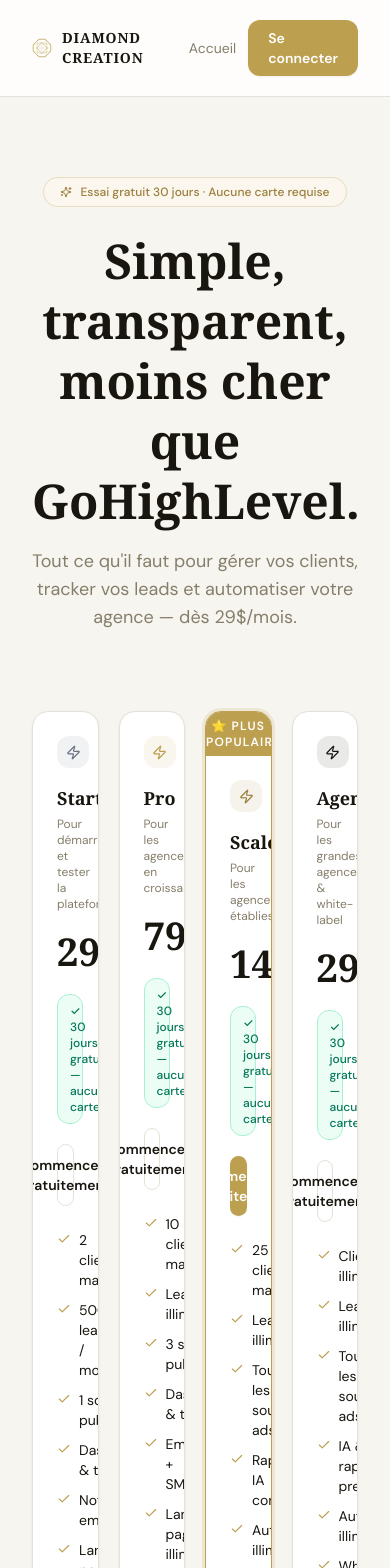
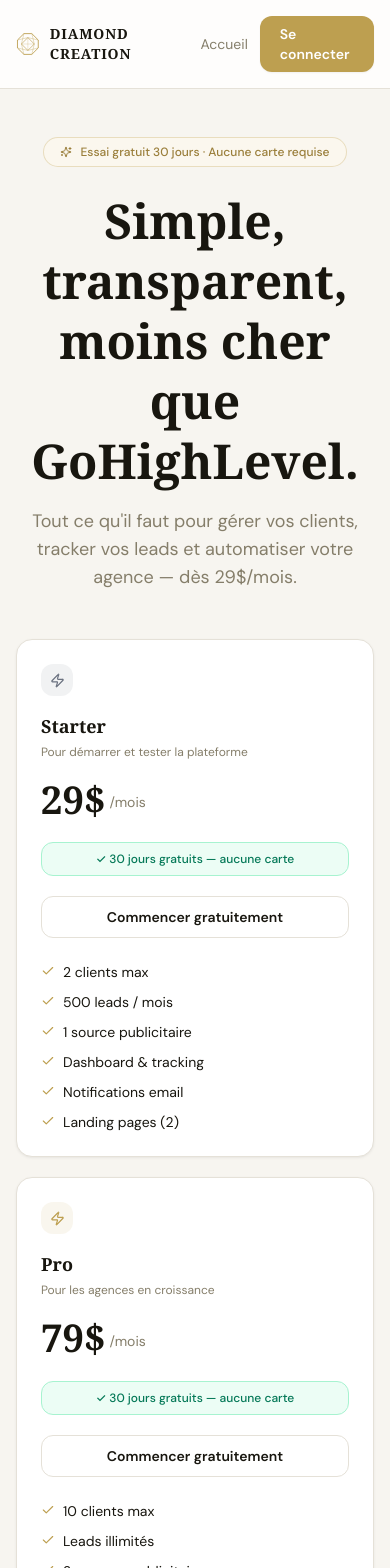
Before and after one commit to diamondcreationrd-arch/diamond-crm, a Next.js app: page /pricing in a window 390 px wide. Shown: the top 1568 px of the page. Built offline with nearby package versions, Linux system fonts and the light colour scheme; a web font is replaced by a local one.

Commit message:
Update page.tsx

```diff
--- a/src/app/pricing/page.tsx
+++ b/src/app/pricing/page.tsx
@@ -82,7 +82,7 @@
   return (
     <div className="min-h-screen bg-diamond-bg">
       {/* Nav */}
-      <nav className="flex items-center justify-between px-8 py-5 border-b border-diamond-border bg-white/80 backdrop-blur-sm sticky top-0 z-10">
+      <nav className="flex items-center justify-between px-4 md:px-8 py-4 md:py-5 border-b border-diamond-border bg-white/80 backdrop-blur-sm sticky top-0 z-10">
         <Link href="/" className="flex items-center gap-2.5 hover:opacity-80 transition-opacity">
           <DiamondLogo size={26} color="#BD9F50" />
           <span className="font-display font-bold text-diamond-text tracking-[0.06em] text-sm uppercase">Diamond Creation</span>
@@ -94,7 +94,7 @@
       </nav>
 
       {/* Hero */}
-      <div className="text-center py-20 px-8 max-w-3xl mx-auto">
+      <div className="text-center py-12 md:py-20 px-4 md:px-8 max-w-3xl mx-auto">
         <div className="inline-flex items-center gap-2 bg-diamond-gold-bg border border-diamond-gold/30 rounded-full px-4 py-1.5 text-diamond-gold-dark text-xs font-body font-medium mb-6">
           <Sparkles size={12} />
           Essai gratuit 30 jours · Aucune carte requise
@@ -108,7 +108,7 @@
       </div>
 
       {/* Plans */}
-      <div className="max-w-6xl mx-auto px-8 pb-24 grid grid-cols-4 gap-5 items-start">
+      <div className="max-w-6xl mx-auto px-4 md:px-8 pb-16 md:pb-24 grid grid-cols-1 sm:grid-cols-2 lg:grid-cols-4 gap-5 items-start">
         {plans.map((plan) => (
           <div key={plan.name}
             className={`bg-white rounded-2xl border overflow-hidden transition-shadow hover:shadow-card-hover ${
@@ -156,7 +156,7 @@
       </div>
 
       {/* vs GHL */}
-      <div className="max-w-3xl mx-auto px-8 pb-24 text-center">
+      <div className="max-w-3xl mx-auto px-4 md:px-8 pb-16 md:pb-24 text-center">
         <p className="text-diamond-muted text-sm font-body">
           GoHighLevel coûte <span className="line-through">97$–297$</span> USD/mois avec des fonctions limitées. Diamond Creation CRM offre plus — en français, conçu pour les agences québécoises — à partir de 29$ CAD.
         </p>
```
